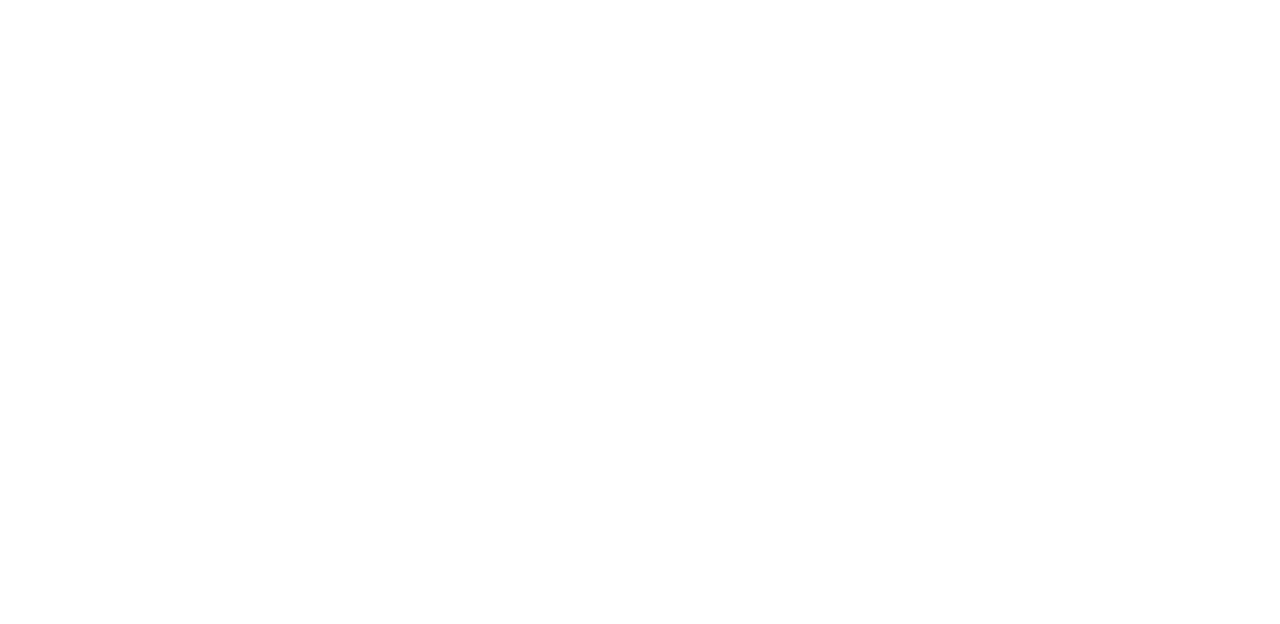
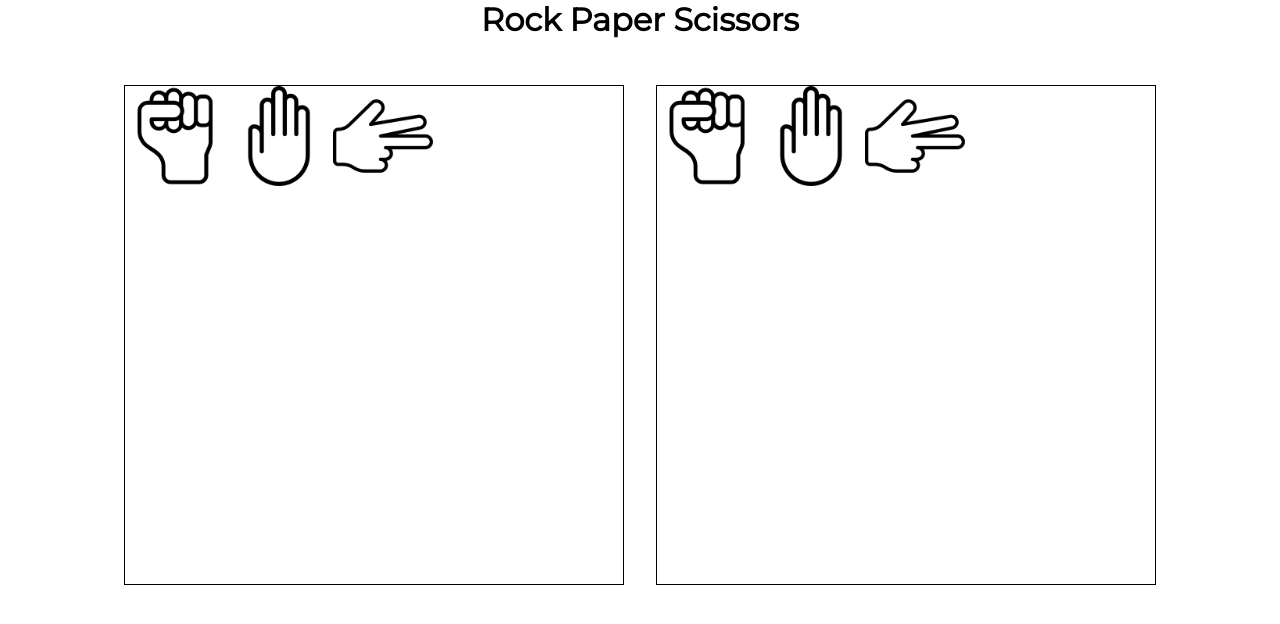
Before and after one commit to rubeans/rock-paper-scissors, a plain HTML site: page index.html in a window 1280 px wide. Drawn offline with Linux system fonts and the light colour scheme.

Commit message:
add images and start the html structure

```diff
--- a/index.html
+++ b/index.html
@@ -1,15 +1,38 @@
 <!DOCTYPE html>
 <html lang="en">
+
 <head>
-    <meta charset="UTF-8">
-    <meta http-equiv="X-UA-Compatible" content="IE=edge">
-    <meta name="viewport" content="width=device-width, initial-scale=1.0">
-    <title>Rock Paper Scissors</title>
+  <meta charset="UTF-8">
+  <meta http-equiv="X-UA-Compatible" content="IE=edge">
+  <meta name="viewport" content="width=device-width, initial-scale=1.0">
+  <meta name="description" content="Rock paper scissors is a well known game around the world.">
+  <link rel="stylesheet" href="style.css">
+  <title>Rock Paper Scissors</title>
 </head>
+
 <body>
+  <h1>Rock Paper Scissors</h1>
+  <div id="players">
+    <div class="human">
+      <div class="images-container">
+        <!-- <div>Ícones feitos por <a href="https://www.flaticon.com/br/autores/berkahicon" title="berkahicon">berkahicon</a> from <a href="https://www.flaticon.com/br/" title="Flaticon">www.flaticon.com</a></div>
+        <div>Ícones feitos por <a href="https://www.flaticon.com/br/autores/vectorspoint" title="vectorspoint">vectorspoint</a> from <a href="https://www.flaticon.com/br/" title="Flaticon">www.flaticon.com</a></div>
+        <div>Ícones feitos por <a href="https://www.flaticon.com/br/autores/juicy-fish" title="juicy_fish">juicy_fish</a> from <a href="https://www.flaticon.com/br/" title="Flaticon">www.flaticon.com</a></div> -->
+        <img class="images" src="./images/rock.png" alt="rock">
+        <img class="images" src="./images/paper.png" alt="paper">
+        <img class="images" src="./images/scissor.png" alt="scissor">
+      </div>
+    </div>
+    <div class="machine">
+      <div class="images-container">
+        <img class="images" src="./images/rock.png" alt="rock">
+        <img class="images" src="./images/paper.png" alt="paper">
+        <img class="images" src="./images/scissor.png" alt="scissor">
+      </div>
+    </div>
+  </div>
+  <!-- JavaScript -->
+  <script src="script.js"></script>
+</body>
 
-
-
-    <script src="script.js"></script>
-</body>
 </html>
--- a/style.css
+++ b/style.css
@@ -0,0 +1,30 @@
+@import url('https://fonts.googleapis.com/css2?family=Montserrat&display=swap');
+
+* {
+    margin     : 0;
+    box-sizing : border-box;
+    font-family: 'Montserrat', sans-serif;
+}
+
+body {
+    display       : flex;
+    flex-direction: column;
+    align-items   : center;
+}
+
+#players {
+    display   : flex;
+    gap       : 32px;
+    margin-top: 46px;
+}
+
+.human,
+.machine {
+    border: 1px solid black;
+    width : 500px;
+    height: 500px;
+}
+.images{
+    width: 100px;
+    height: 100px;
+}
```
Also changed, not shown: images/paper.png (added), images/rock.png (added), images/scissor.png (added).
